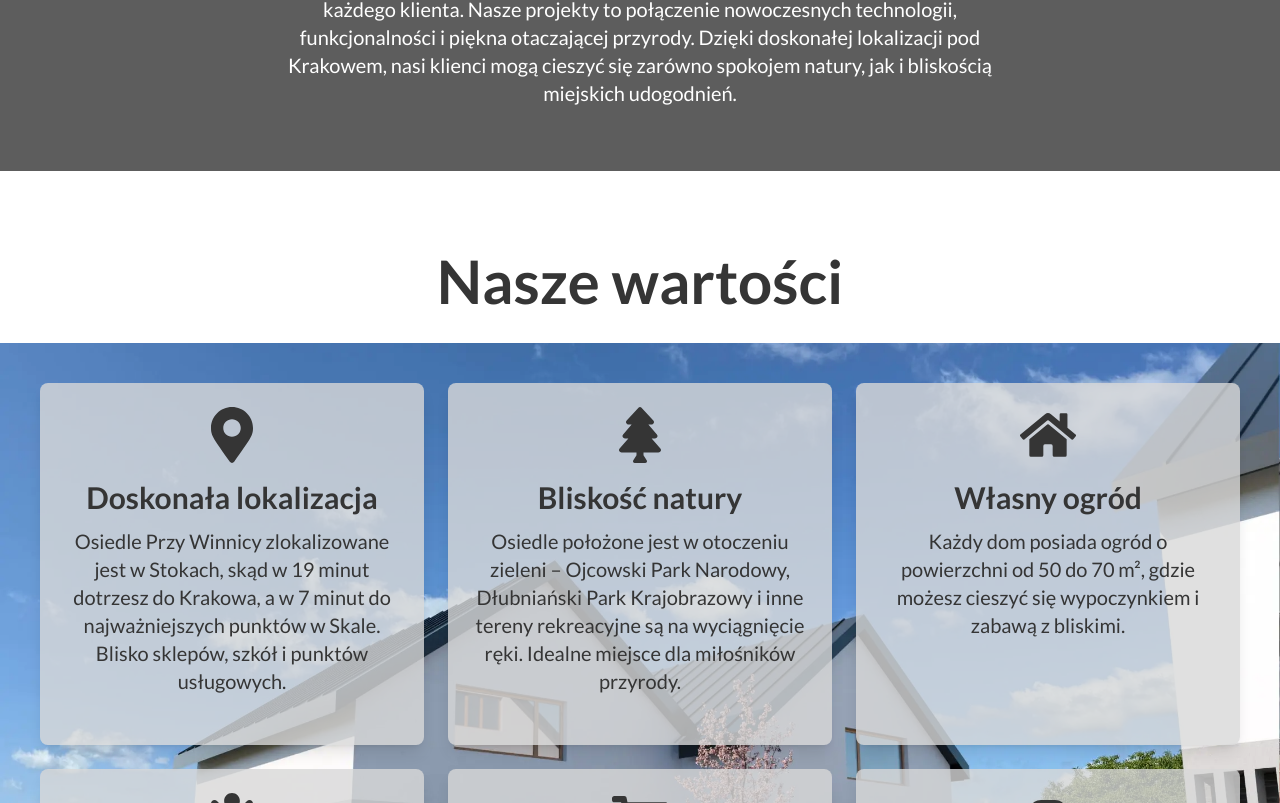
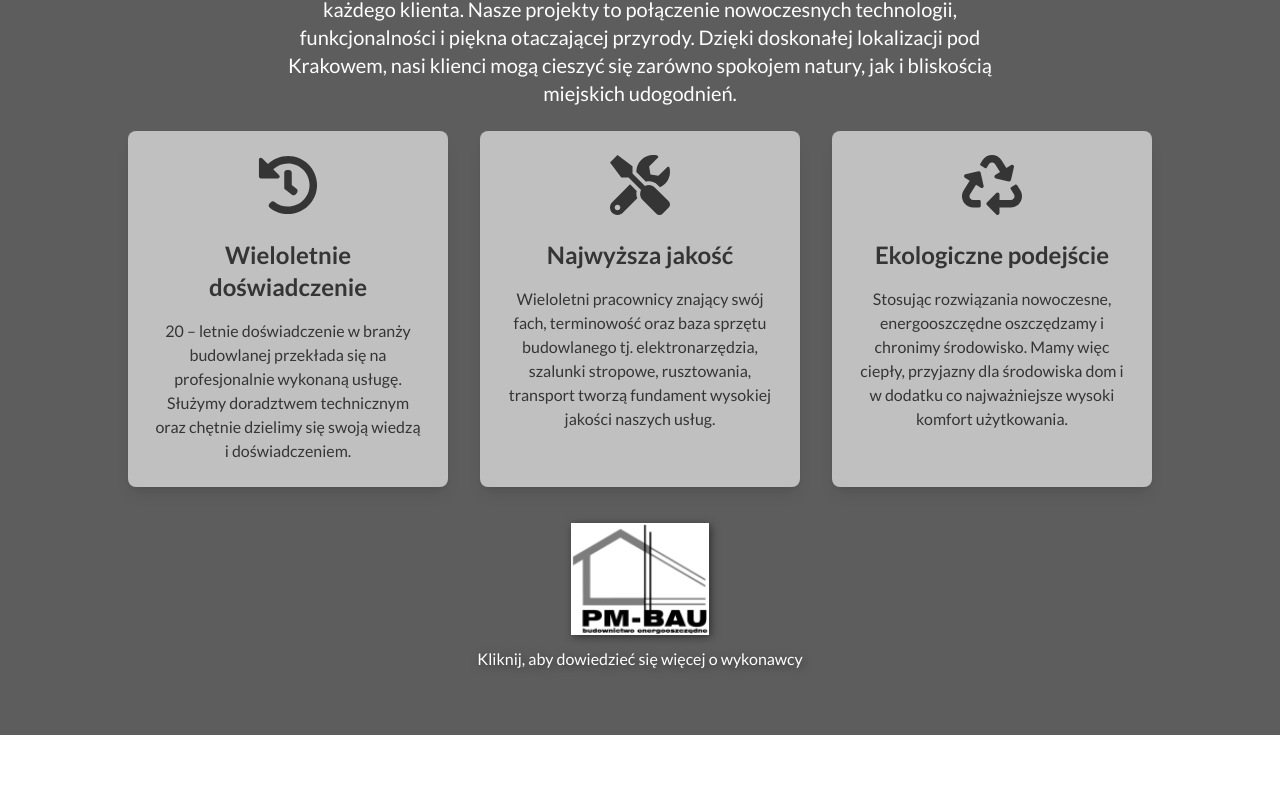
Before and after one commit to ruffaaw/domy-w-stokach, a Next.js app: page / in a window 1280 px wide. Shown: the part 4017-4820 px from the top of the page. Built offline with nearby package versions, Linux system fonts and the light colour scheme.

Commit message:
feat: enhance AboutInvestor and Footer components with additional content and links

```diff
--- a/src/components/AboutInvestor.tsx
+++ b/src/components/AboutInvestor.tsx
@@ -1,4 +1,12 @@
-import { FaHome, FaBuilding, FaMapMarkerAlt } from "react-icons/fa";
+import Link from "next/link";
+import {
+  FaHome,
+  FaBuilding,
+  FaMapMarkerAlt,
+  FaHistory,
+  FaTools,
+  FaRecycle,
+} from "react-icons/fa";
 
 export default function AboutInvestor() {
   return (
@@ -59,7 +67,7 @@ export default function AboutInvestor() {
         </div>
       </div>
 
-      <div className="flex flex-col items-center text-center bg-color1 bg-opacity-80 text-color3 py-16 px-6">
+      <div className="flex flex-col items-center text-center bg-color1 bg-opacity-80 text-color3 py-16 px-6 lg:px-32">
         <h2
           className="text-3xl sm:text-4xl font-bold mb-6"
           data-aos="fade-up"
@@ -68,7 +76,7 @@ export default function AboutInvestor() {
           Dlaczego warto nam zaufać?
         </h2>
         <p
-          className="text-xl max-w-3xl"
+          className="text-xl max-w-3xl mb-6"
           data-aos="fade-up"
           data-aos-delay="200"
           data-aos-duration="1000"
@@ -80,6 +88,73 @@ export default function AboutInvestor() {
           mogą cieszyć się zarówno spokojem natury, jak i bliskością miejskich
           udogodnień.
         </p>
+        <div className="grid grid-cols-1 md:grid-cols-3 gap-8 mb-6">
+          <div
+            className="flex flex-col items-center text-center p-6 bg-color4 bg-opacity-80 shadow-lg rounded-lg"
+            data-aos="fade-up"
+            data-aos-duration="1000"
+          >
+            <FaHistory size={60} className="text-color1 mb-6" />
+            <h3 className="text-2xl font-bold text-color1 mb-4">
+              Wieloletnie doświadczenie
+            </h3>
+            <p className="text-color1 text-base">
+              20 – letnie doświadczenie w branży budowlanej przekłada się na
+              profesjonalnie wykonaną usługę. Służymy doradztwem technicznym
+              oraz chętnie dzielimy się swoją wiedzą i doświadczeniem.
+            </p>
+          </div>
+
+          <div
+            className="flex flex-col items-center text-center p-6 bg-color4 bg-opacity-80 shadow-lg rounded-lg"
+            data-aos="fade-up"
+            data-aos-delay="200"
+            data-aos-duration="1000"
+          >
+            <FaTools size={60} className="text-color1 mb-6" />
+            <h3 className="text-2xl font-bold text-color1 mb-4">
+              Najwyższa jakość
+            </h3>
+            <p className="text-color1 text-base">
+              Wieloletni pracownicy znający swój fach, terminowość oraz baza
+              sprzętu budowlanego tj. elektronarzędzia, szalunki stropowe,
+              rusztowania, transport tworzą fundament wysokiej jakości naszych
+              usług.{" "}
+            </p>
+          </div>
+
+          <div
+            className="flex flex-col items-center text-center p-6 bg-color4 bg-opacity-80  shadow-lg rounded-lg"
+            data-aos="fade-up"
+            data-aos-delay="400"
+            data-aos-duration="1000"
+          >
+            <FaRecycle size={60} className="text-color1 mb-6" />
+            <h3 className="text-2xl font-bold text-color1 mb-4">
+              Ekologiczne podejście
+            </h3>
+            <p className="text-color1 text-base">
+              Stosując rozwiązania nowoczesne, energooszczędne oszczędzamy i
+              chronimy środowisko. Mamy więc ciepły, przyjazny dla środowiska
+              dom i w dodatku co najważniejsze wysoki komfort użytkowania.{" "}
+            </p>
+          </div>
+        </div>
+        <Link
+          href="https://pm-bau.pl/"
+          target="_blank"
+          rel="noopener noreferrer"
+          className="mt-3 hover:opacity-85 transition mb-3"
+        >
+          <img
+            src="/logo.png"
+            alt="Logo PM BAU"
+            className="h-28 w-auto drop-shadow-[2px_2px_4px_rgba(0,0,0,0.5)] hover:scale-110 transition-transform"
+          />
+        </Link>
+        <p className="drop-shadow-[2px_2px_4px_rgba(0,0,0,0.5)]">
+          Kliknij, aby dowiedzieć się więcej o wykonawcy
+        </p>
       </div>
     </section>
   );
--- a/src/components/Footer.tsx
+++ b/src/components/Footer.tsx
@@ -77,7 +77,20 @@ export default function Footer() {
 
       <div className="flex flex-col md:flex-row justify-between items-center py-2 px-4 bg-signature text-white">
         <p className="my-2 text-center md:text-left">2025 Policrafts ©</p>
+        <p className="p-0 m-0">
+          Realizacja inwestycji:{" "}
+          <a
+            href="https://pm-bau.pl/"
+            target="_blank"
+            rel="noopener noreferrer"
+          >
+            PM-BAU
+          </a>
+        </p>
         <div className="text-center md:text-right">
+          <p className="text-signature_text p-0 m-0">
+            Wizualizacje: Maciej Krzyszkowski
+          </p>
           <p className="text-signature_text p-0 m-0">
             Realizacja witryny: Rafał Ciupek
           </p>
```
